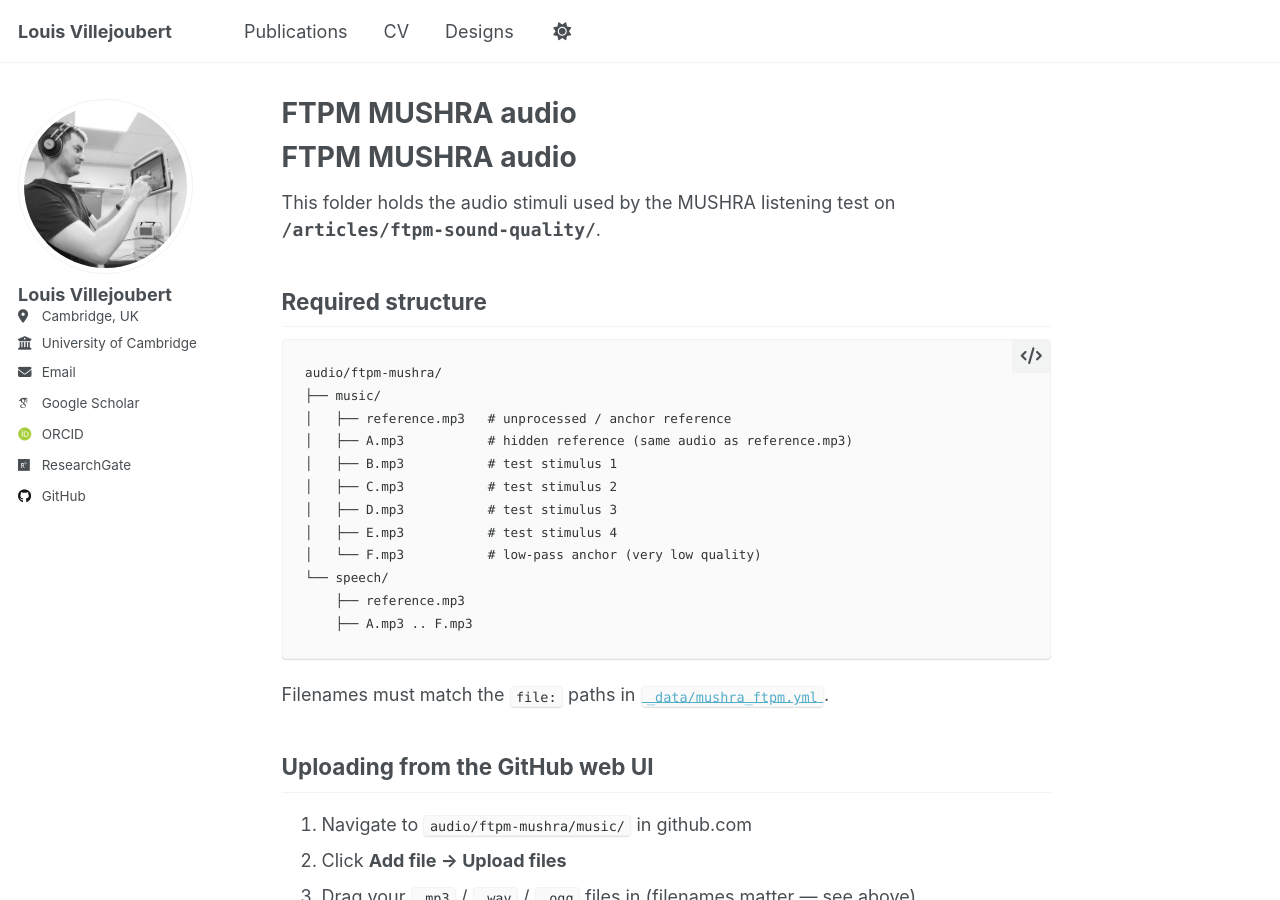
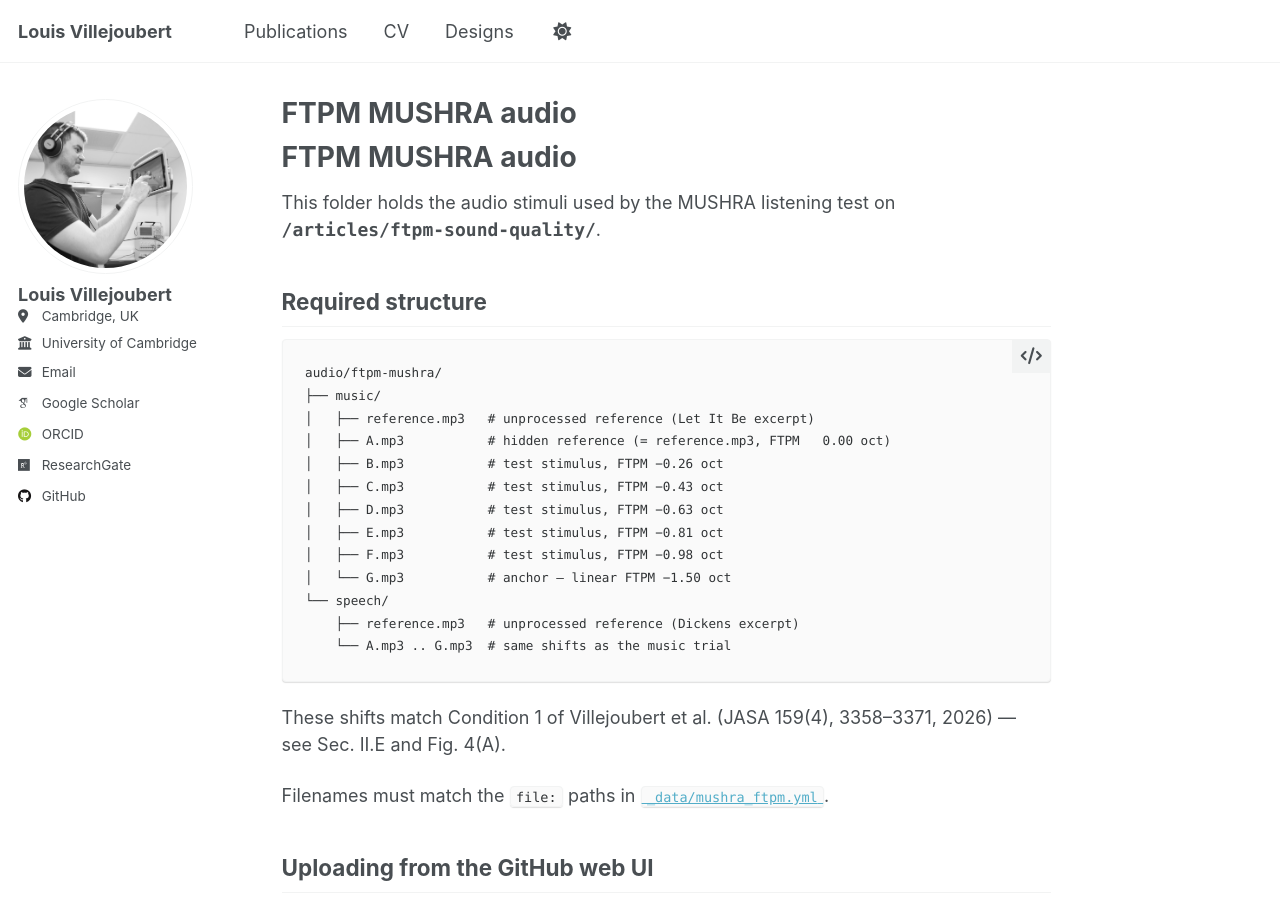
Before and after one commit to VillejoubertLouis/villejoubertlouis.github.io, a Jekyll site: the page built from audio/ftpm-mushra/README.md, in a window 1280 px wide and 900 px high. Built offline with Jekyll 4.4.1, drawn with Linux system fonts in a browser that asks for light colours; some web fonts are replaced; our own code applies the rules of GitHub Pages for plain Markdown files.

Commit message:
MUSHRA: match scale and stimuli to the JASA 2026 article
Scale (paper Sec. II.B + Fig. 2): 0-200, default 100. Five labels:
"Significantly worse" / "Moderately worse" / "About the same" /
"Moderately better" / "Significantly better". Prompt above the grid:
"Please rate the sound quality related to the reference."

Stimuli (paper Sec. II.E, Condition 1 — realistic FTPM): 7 per trial:
A = hidden reference  (0.00 oct)
B = -0.26 oct
C = -0.43 oct
D = -0.63 oct
E = -0.81 oct
F = -0.98 oct
G = anchor, linear -1.50 oct

Speech trial: sentence from Dickens's "Our Mutual Friend" (paper Table I).
Music trial: Beatles' "Let It Be" excerpt.

````diff
--- a/audio/ftpm-mushra/README.md
+++ b/audio/ftpm-mushra/README.md
@@ -8,17 +8,21 @@ This folder holds the audio stimuli used by the MUSHRA listening test on
 ```
 audio/ftpm-mushra/
 ├── music/
-│   ├── reference.mp3   # unprocessed / anchor reference
-│   ├── A.mp3           # hidden reference (same audio as reference.mp3)
-│   ├── B.mp3           # test stimulus 1
-│   ├── C.mp3           # test stimulus 2
-│   ├── D.mp3           # test stimulus 3
-│   ├── E.mp3           # test stimulus 4
-│   └── F.mp3           # low-pass anchor (very low quality)
+│   ├── reference.mp3   # unprocessed reference (Let It Be excerpt)
+│   ├── A.mp3           # hidden reference (= reference.mp3, FTPM   0.00 oct)
+│   ├── B.mp3           # test stimulus, FTPM −0.26 oct
+│   ├── C.mp3           # test stimulus, FTPM −0.43 oct
+│   ├── D.mp3           # test stimulus, FTPM −0.63 oct
+│   ├── E.mp3           # test stimulus, FTPM −0.81 oct
+│   ├── F.mp3           # test stimulus, FTPM −0.98 oct
+│   └── G.mp3           # anchor — linear FTPM −1.50 oct
 └── speech/
-    ├── reference.mp3
-    ├── A.mp3 .. F.mp3
+    ├── reference.mp3   # unprocessed reference (Dickens excerpt)
+    └── A.mp3 .. G.mp3  # same shifts as the music trial
 ```
+
+These shifts match Condition 1 of Villejoubert et al. (JASA 159(4),
+3358–3371, 2026) — see Sec. II.E and Fig. 4(A).
 
 Filenames must match the `file:` paths in
 [`_data/mushra_ftpm.yml`](../../_data/mushra_ftpm.yml).
````
Also changed, not shown: _data/mushra_ftpm.yml (+42 -39 lines), articles/ftpm-sound-quality.html (+14 -4 lines).
